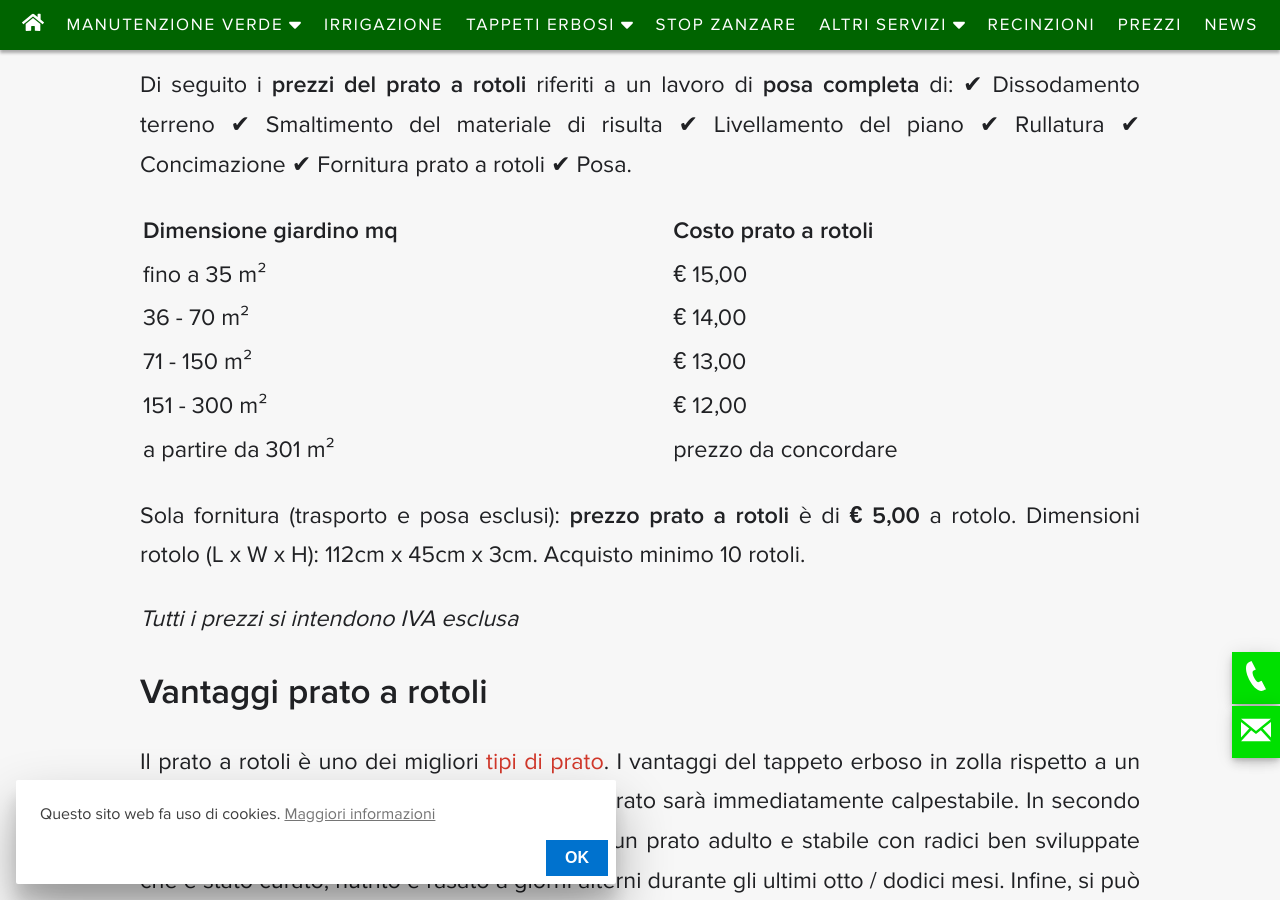
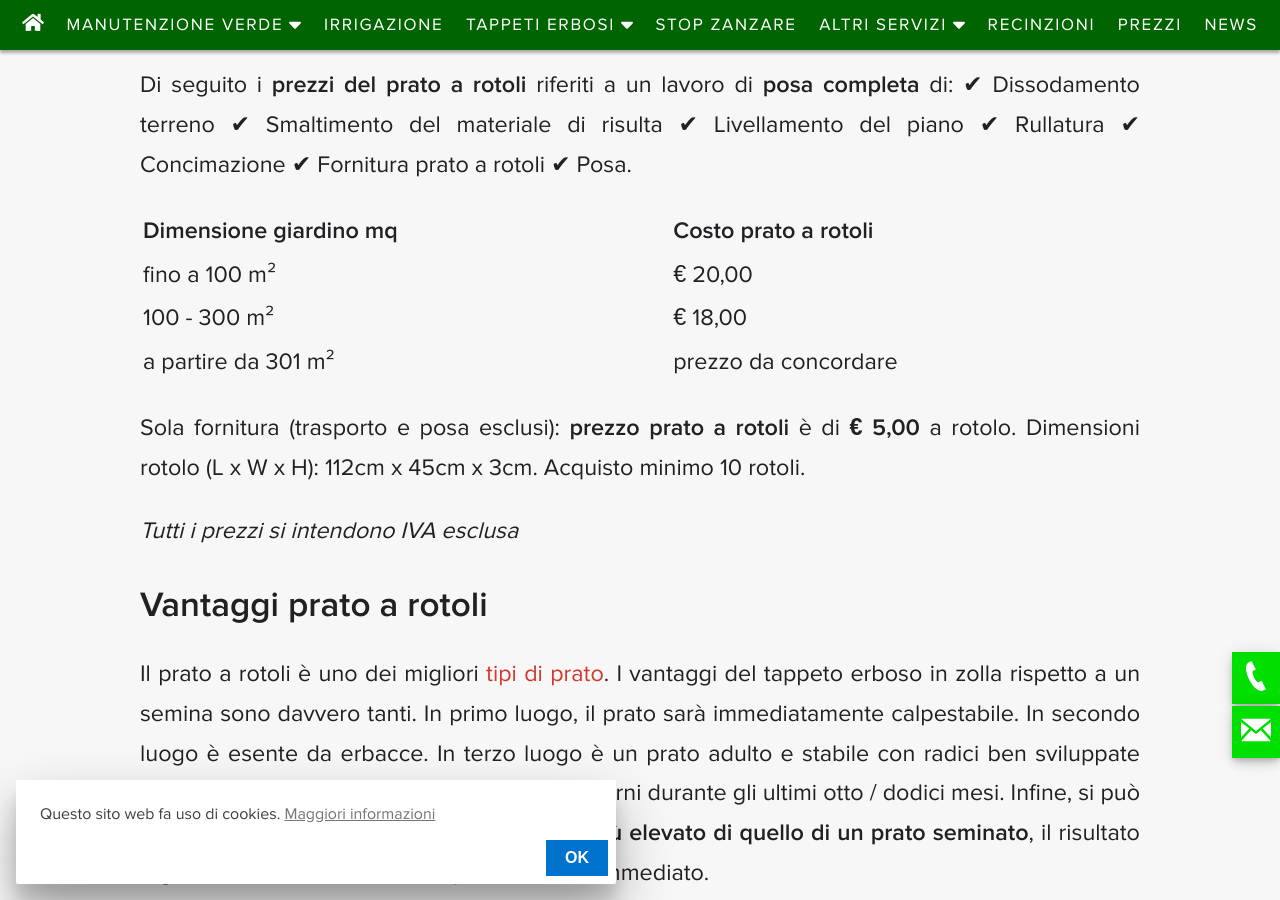
Before and after one commit to enricocaputo/enricocaputo.github.io, a Jekyll site: the page built from my_collections/_prodotti/prato-a-rotoli.md, in a window 1280 px wide and 900 px high, scrolled down 1334 px. Built offline with Jekyll 4.4.1, drawn with Linux system fonts in a browser that asks for light colours.

Commit message:
Prezzi prato 2025

```diff
--- a/my_collections/_prodotti/prato-a-rotoli.md
+++ b/my_collections/_prodotti/prato-a-rotoli.md
@@ -37,10 +37,8 @@ Di seguito i **prezzi del prato a rotoli** riferiti a un lavoro di **posa comple
 
 | Dimensione giardino mq   | Costo prato a rotoli |
 | -----------------------  | -------------------- |
-| fino a 35 m²             | € 15,00              |
-| 36 - 70 m²               | € 14,00              |
-| 71 - 150 m²              | € 13,00              |
-| 151 - 300 m²             | € 12,00              |
+| fino a 100 m²            | € 20,00              |
+| 100 - 300 m²             | € 18,00              |
 | a partire da 301 m²      | prezzo da concordare |
 
 Sola fornitura (trasporto e posa esclusi): **prezzo prato a rotoli** è di **€ 5,00** a rotolo.
```
